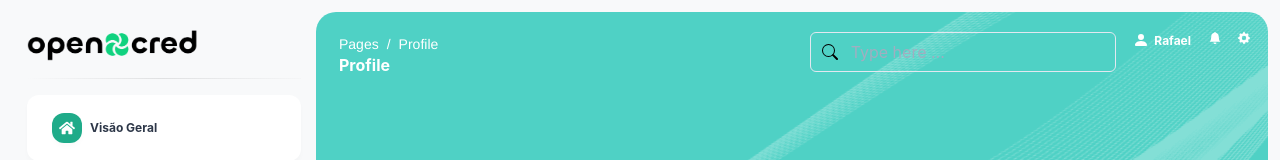
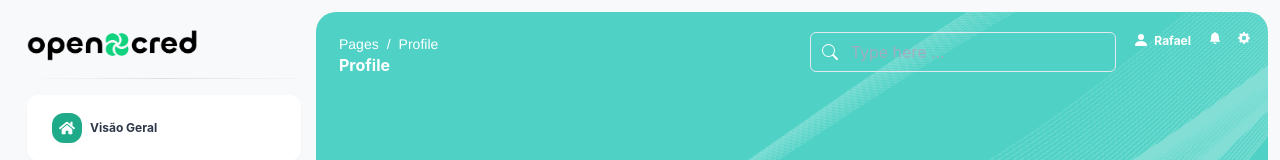
Before and after one commit to Erisnilton/Teste-full-stack-p3, a React (Create React App) app: page / in a window 1280 px wide. Shown: the top 160 px of the page. Built offline with nearby package versions, Linux system fonts and the light colour scheme.

Commit message:
feat: improve layout

```diff
--- a/src/components/main-content/MainContentent.tsx
+++ b/src/components/main-content/MainContentent.tsx
@@ -212,7 +212,7 @@ export default function MainContent() {
                   <InputGroup>
                     <InputLeftElement
                       pointerEvents="none"
-                      children={<BsSearch color="black" />}
+                      children={<BsSearch color="white" />}
                     />
                     <Input placeholder="Type here ..." />
                   </InputGroup>
--- a/src/components/table/CustomTable.tsx
+++ b/src/components/table/CustomTable.tsx
@@ -7,10 +7,8 @@ import {
   Thead,
   Tbody,
   Tr,
-  Td,
   TableContainer,
   Th,
-  Circle,
 } from "@chakra-ui/react";
 
 export interface CustomTableHeader {
--- a/src/components/table/style.css
+++ b/src/components/table/style.css
@@ -1,5 +1,6 @@
 .fill {
     width: 100%;
+    font-weight: bold;
 }
 .table td {
     padding: .25rem;
```
